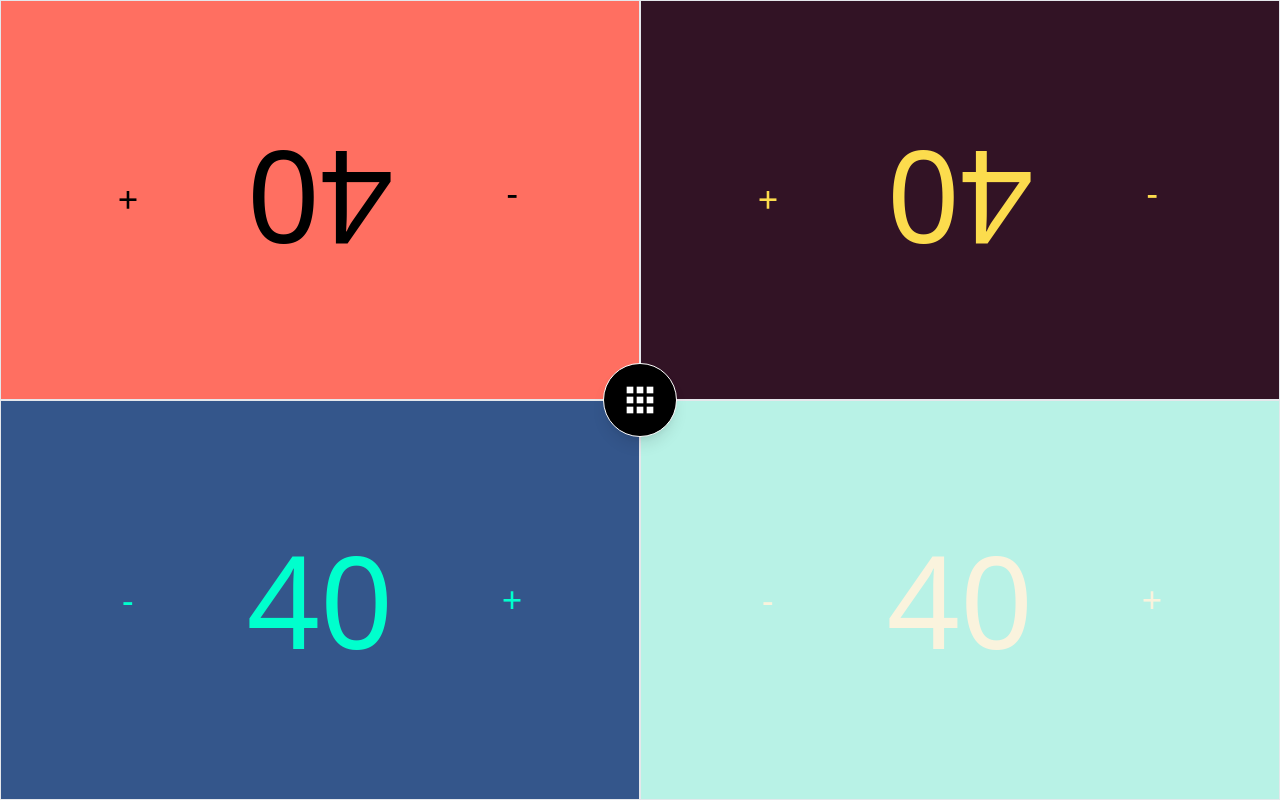
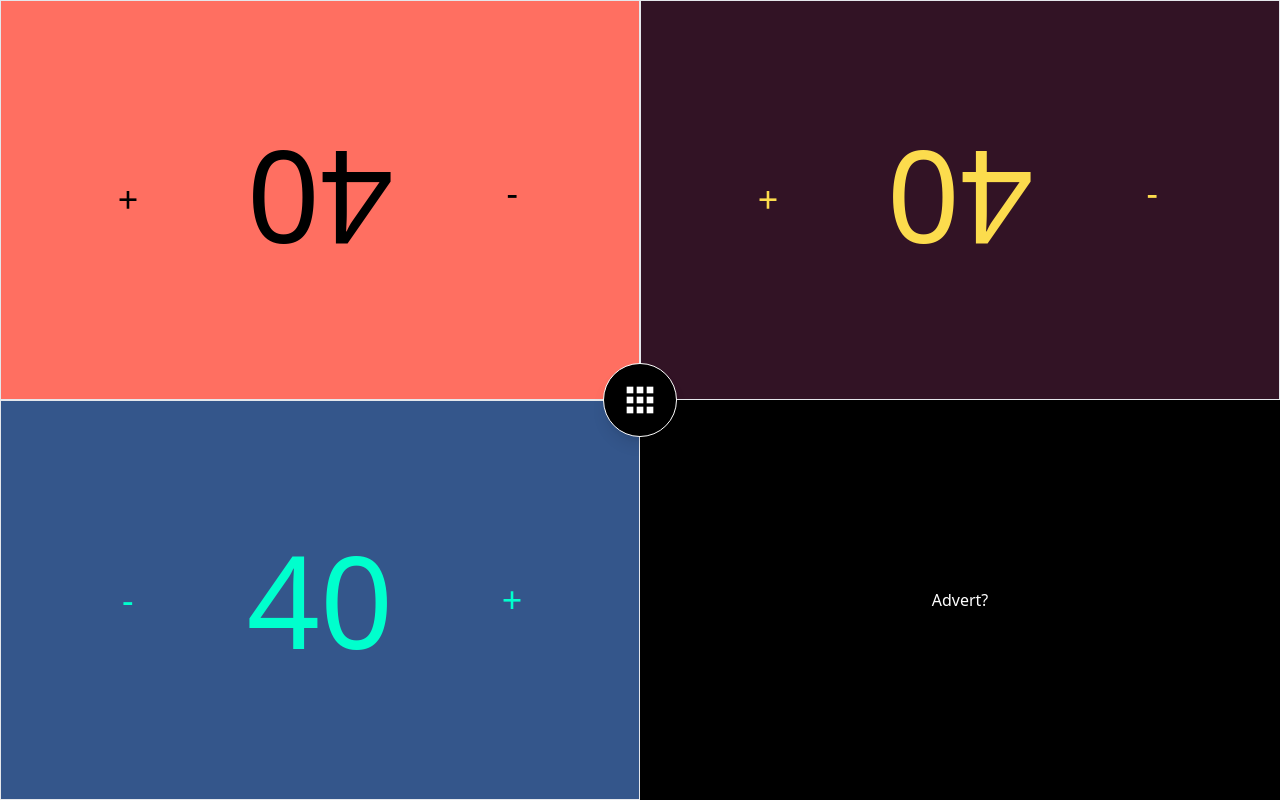
Before and after one commit to mdubelbeis/mtg-life-counter, a React (Vite) app: page /commander/three-players in a window 1280 px wide. Built offline with nearby package versions, Linux system fonts and the light colour scheme.

Commit message:
three-player commander v1

```diff
--- a/src/pages/commander/ThreePlayers.tsx
+++ b/src/pages/commander/ThreePlayers.tsx
@@ -42,8 +42,9 @@ const ThreePlayers: React.FC = () => {
         <div className="w-full h-full rotate-180">
           <Playmat playerStats={playerThreeStats} opacity={mobileMenuOpacity} />
         </div>
-        <div className="w-full h-full">
-          <Playmat playerStats={playerFourStats} opacity={mobileMenuOpacity} />
+        <div className="w-full h-full bg-black text-white grid place-content-center">
+          {/* <Playmat playerStats={playerFourStats} opacity={mobileMenuOpacity} /> */}
+          Advert?
         </div>
       </PlaySide>
     </div>
```
